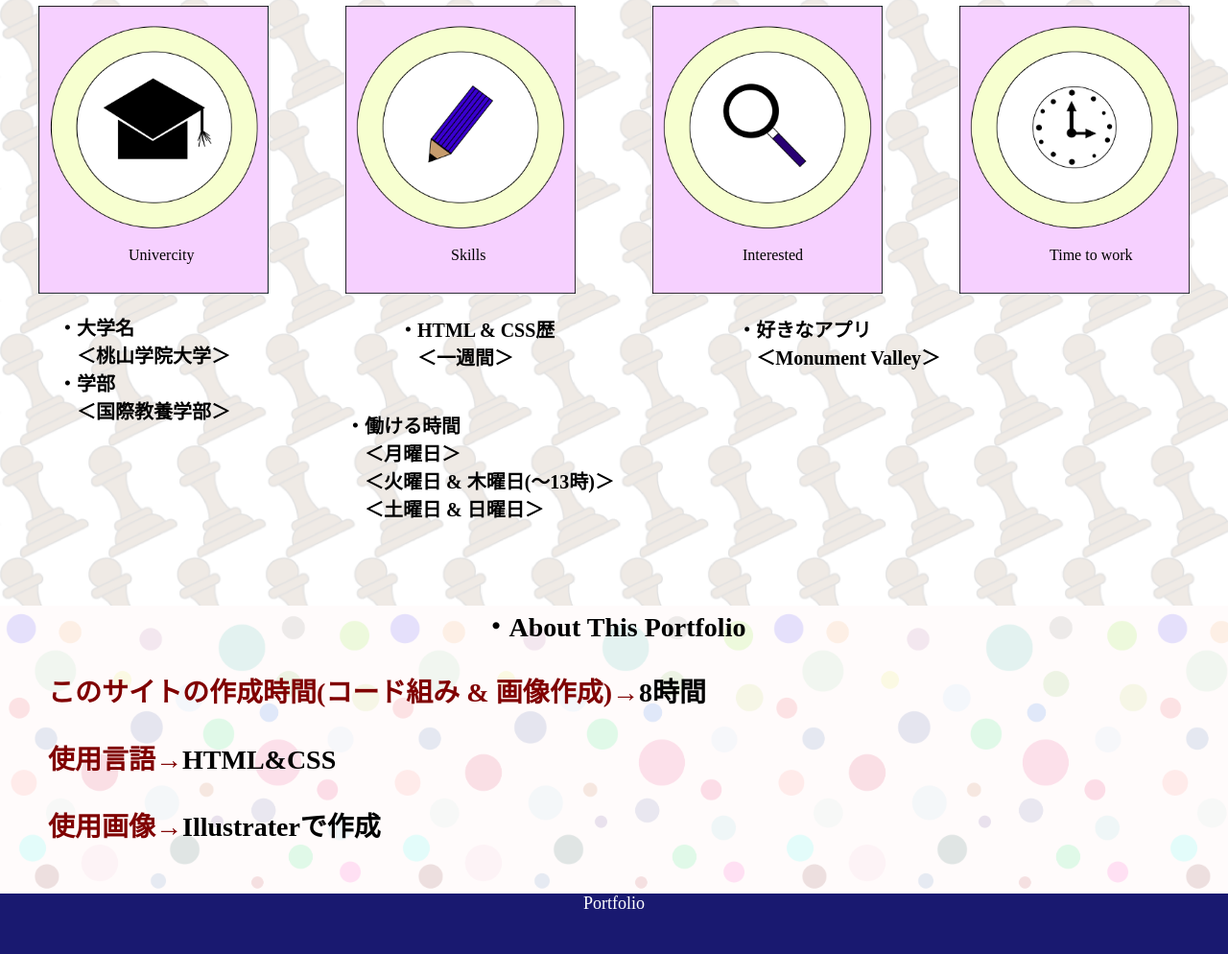
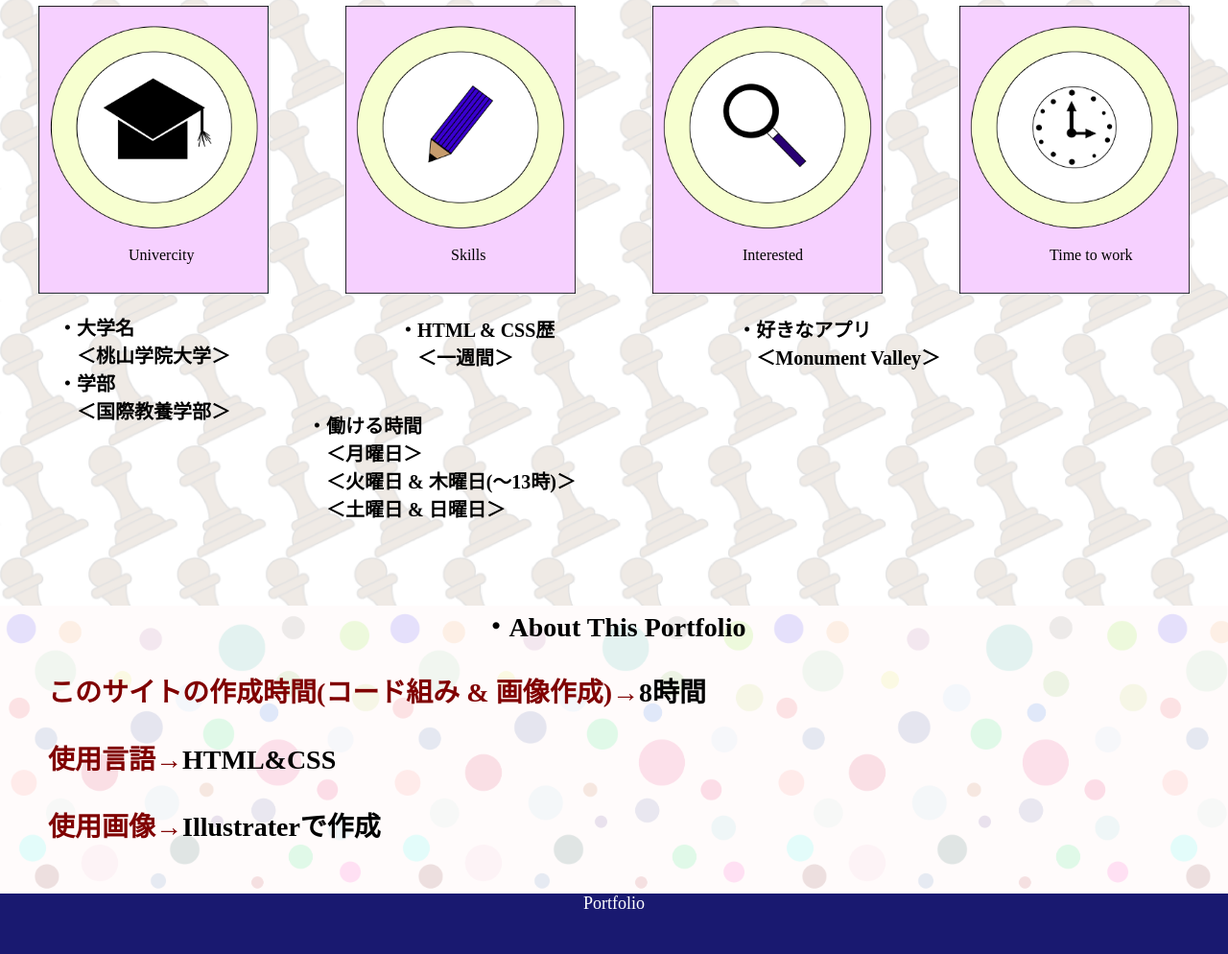
Before and after one commit to yumayumaaa/portfolio, a plain HTML site: page index.html in a window 1280 px wide. Shown: the part 649-1643 px from the top of the page at 96% size. Drawn offline with Linux system fonts and the light colour scheme.

Commit message:
Update stylesheet.css

```diff
--- a/stylesheet.css
+++ b/stylesheet.css
@@ -93,7 +93,7 @@ font-weight:bold;
 }
 .lesson-coment4{
   float:left;
-  padding-left:80px;
+  padding-left:40px;
   padding-top:2px;
   font-size:20px;
   font-weight:bold;
```
